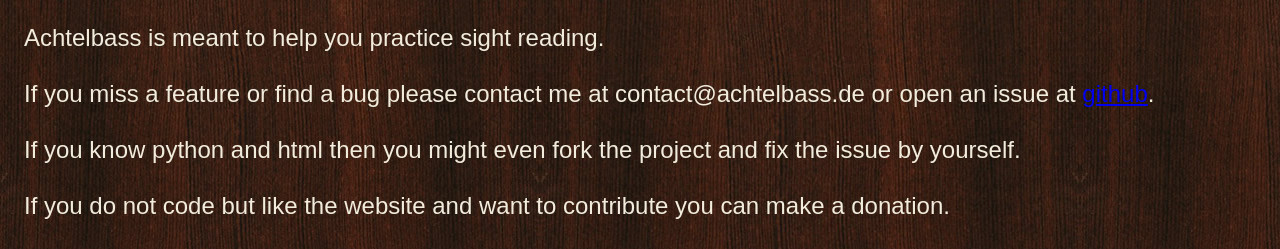
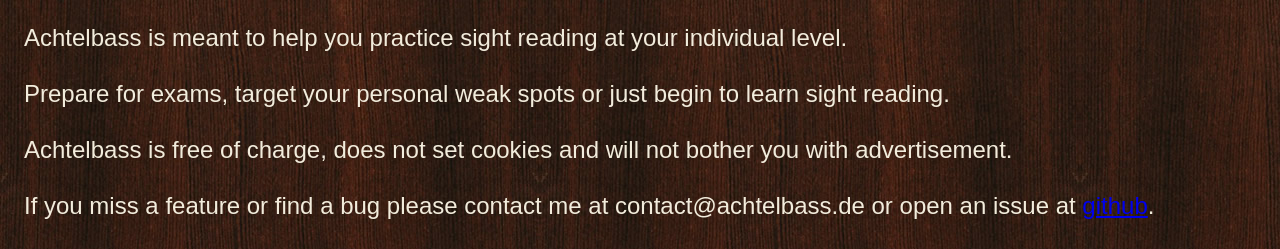
Before and after one commit to letztes/achtelbass2web, a Python web app: template achtelbass/templates/about.html in a window 1280 px wide. Shown: the top 249 px of the page. Run offline with Jinja, Linux system fonts and the light colour scheme; the template is opened without the code that fills it, so the values that code supplies are empty.

Commit message:
Add more content to about page

```diff
--- a/achtelbass/templates/about.html
+++ b/achtelbass/templates/about.html
@@ -9,7 +9,9 @@
 <body>
 	<div class="body">
 		<div class="wood">
-			Achtelbass is meant to help you practice sight reading.<br><br>
+			Achtelbass is meant to help you practice sight reading at your individual level.<br><br>
+			Prepare for exams, target your personal weak spots or just begin to learn sight reading.<br><br>
+			Achtelbass is free of charge, does not set cookies and will not bother you with advertisement.<br><br>
 			If you miss a feature or find a bug please contact me at <span class="contact"><span>spam</span></span>@achtelbass.de or open an issue at <a href="https://github.com/letztes/achtelbass2web/issues">github</a>.<br><br>
 			If you know python and html then you might even fork the project and fix the issue by yourself.<br><br>
 			If you do not code but like the website and want to contribute you can make a donation.<br><br>
```
